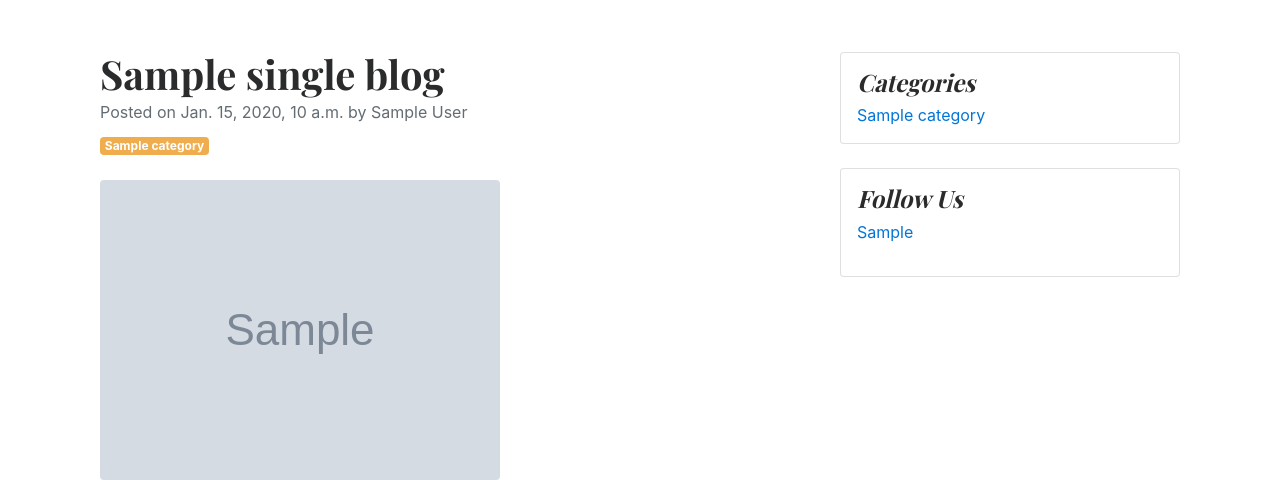
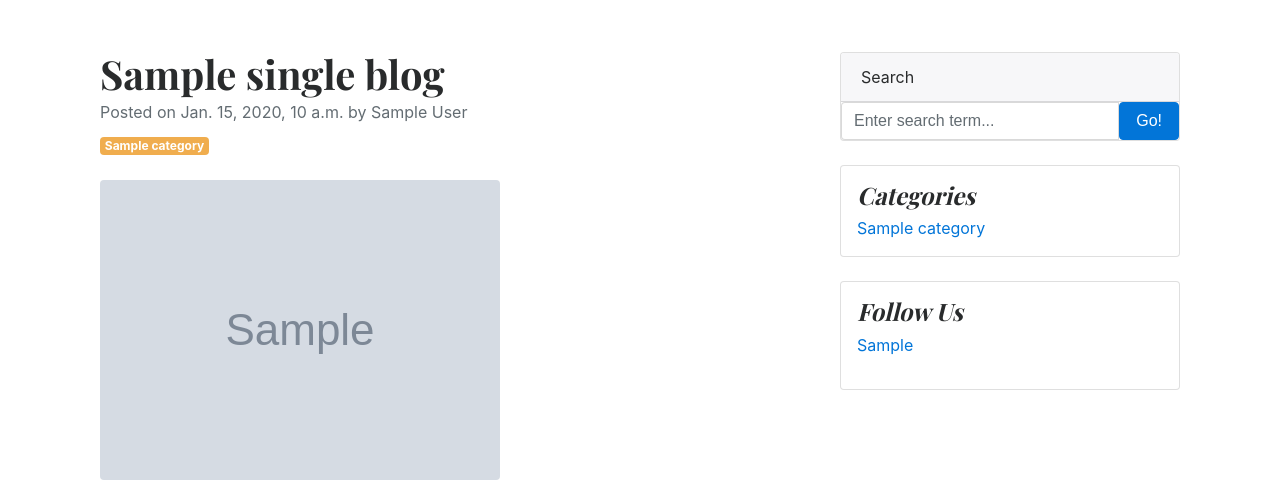
Before and after one commit to ismritith/Bloggers-Haven, a Django app: template templates/blogs.html in a window 1280 px wide. Shown: the part 273-753 px from the top of the page. Run offline with Django 5.2, Linux system fonts and the light colour scheme; the template is opened without the code that fills it: most values are stand-ins (such as "Sample title", 1, 10 or a date in 2020); grey boxes marked "Sample" are stand-in pictures; data that the repository does not hold is empty.

```diff
--- a/templates/blogs.html
+++ b/templates/blogs.html
@@ -63,6 +63,17 @@
         <!-- Side widgets-->
         <div class="col-lg-4">
 
+        <!-- Search widgets-->
+         <div class="card mb-4">
+            <div class="card-header">Search</div>
+            <div class="card-body">
+                <div class="input-group">
+                    <input class="form-control" type="text" placeholder="Enter search term..." aria-label="Enter search term..." aria-describedby="button-search" />
+                    <button class="btn btn-primary" id="button-search" type="button">Go!</button>
+                </div>
+            </div>
+        </div>
+
 
             <!-- Categories widget-->
             <div class="card mb-4 p-3">
```
